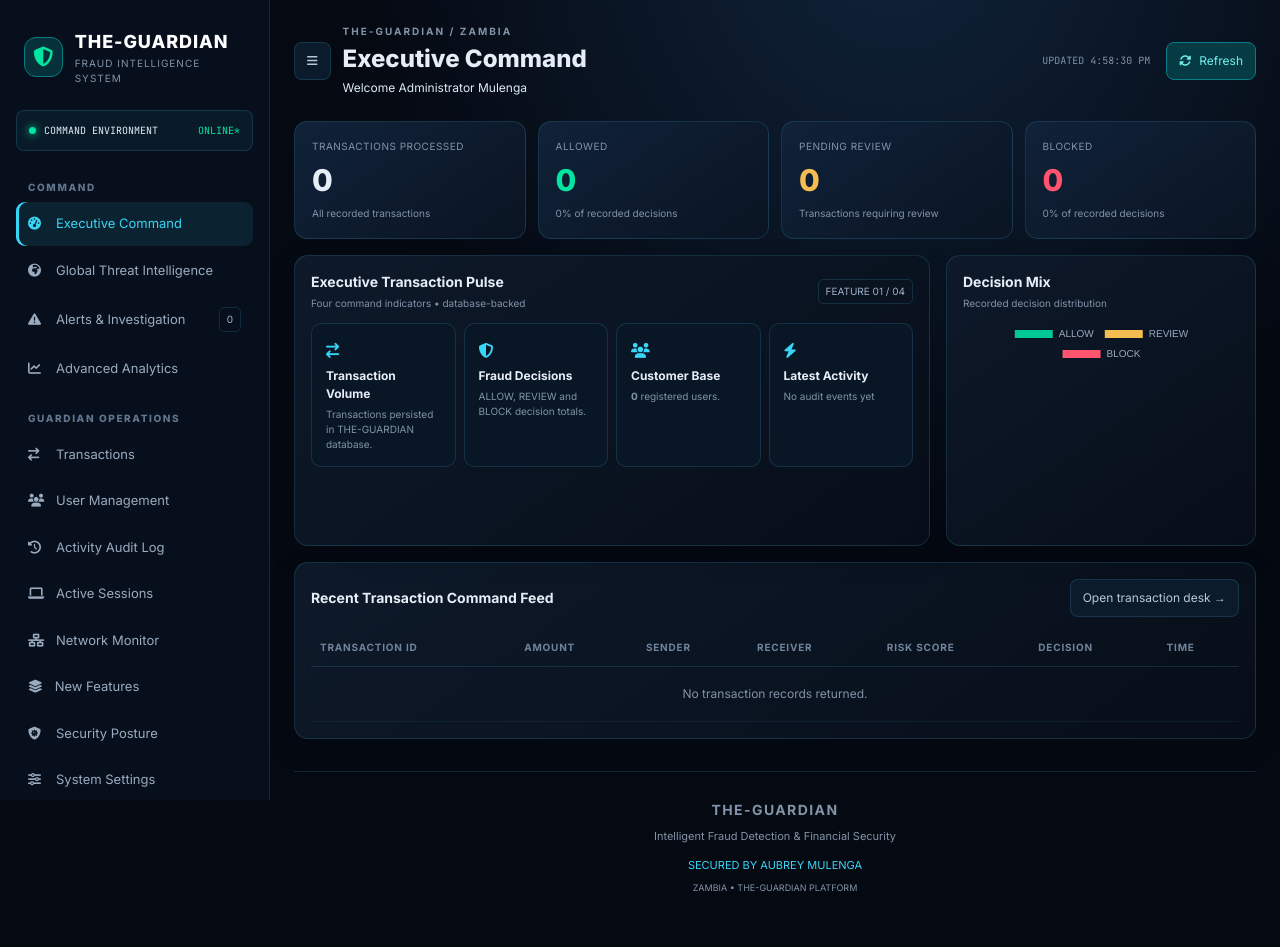
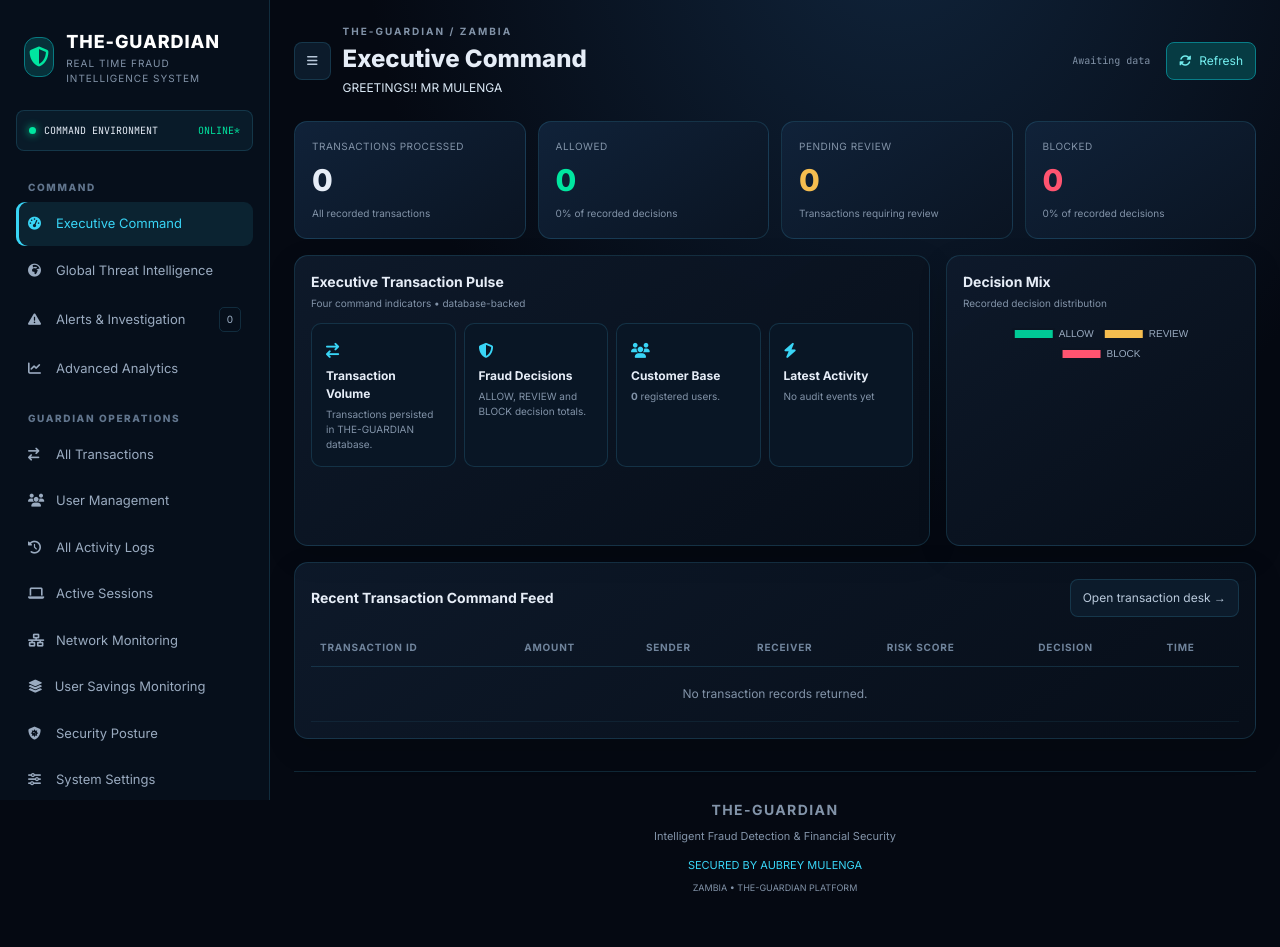
Before and after one commit to kingubreymulenga/REAL-TIME-FRAUD-DETECTION-SYSTEM-, a FastAPI app: page /dashboard in a window 1280 px wide. Run offline with FastAPI, Linux system fonts and the light colour scheme; the visitor is signed in with stand-in values (Sample User, id 1); data that the repository does not hold is empty; some libraries are stand-ins or nearby versions.

Commit message:
Update dashboard.html

```diff
--- a/backend/app/templates/dashboard.html
+++ b/backend/app/templates/dashboard.html
@@ -480,7 +480,7 @@ footer{border-top:1px solid var(--line)}
   </div>
   <div class="brand-text">
    <div class="font-extrabold tracking-wider text-white text-lg">THE-GUARDIAN</div>
-   <div class="text-[10px] tracking-widest muted">FRAUD INTELLIGENCE SYSTEM</div>
+   <div class="text-[10px] tracking-widest muted">REAL TIME FRAUD INTELLIGENCE SYSTEM</div>
   </div>
  </div>
 
@@ -522,7 +522,7 @@ footer{border-top:1px solid var(--line)}
 
   <div class="nav-item" data-section="transactions" onclick="showSection('transactions')">
    <i class="fa-solid fa-arrow-right-arrow-left w-4"></i>
-   <span class="nav-label">Transactions</span>
+   <span class="nav-label">All Transactions</span>
   </div>
 
   <div class="nav-item" data-section="users" onclick="showSection('users')">
@@ -532,7 +532,7 @@ footer{border-top:1px solid var(--line)}
 
   <div class="nav-item" data-section="activity" onclick="showSection('activity')">
    <i class="fa-solid fa-clock-rotate-left w-4"></i>
-   <span class="nav-label">Activity Audit Log</span>
+   <span class="nav-label">All Activity Logs</span>
   </div>
 
   <div class="nav-item" data-section="sessions" onclick="showSection('sessions')">
@@ -542,11 +542,11 @@ footer{border-top:1px solid var(--line)}
 
   <div class="nav-item" data-section="network" onclick="showSection('network')">
    <i class="fa-solid fa-network-wired w-4"></i>
-   <span class="nav-label">Network Monitor</span>
+   <span class="nav-label">Network Monitoring</span>
   </div>
 
   <div class="nav-item" data-section="newfeatures" onclick="showSection('newfeatures')">
-  <i class="fa-solid fa-layer-group"></i><span>New Features</span>
+  <i class="fa-solid fa-layer-group"></i><span>User Savings Monitoring</span>
  </div>
  <div class="nav-item" data-section="security" onclick="showSection('security')">
    <i class="fa-solid fa-shield-virus w-4"></i>
@@ -575,7 +575,7 @@ footer{border-top:1px solid var(--line)}
 
   <p class="sidebar-footer-text px-3 mt-3 text-[10px] muted leading-relaxed">
    THE-GUARDIAN • ZAMBIA<br>
-   FRAUD DETECTION PLATFORM
+   Your Password is like a toothbrush • Dont share it and please change it often
   </p>
 
  </div>
@@ -594,7 +594,7 @@ footer{border-top:1px solid var(--line)}
    <div>
     <div class="text-[10px] tracking-[.2em] muted font-bold">THE-GUARDIAN / ZAMBIA</div>
     <h1 id="pageTitle" class="text-xl md:text-2xl font-extrabold mt-1">Executive Command</h1>
-    <p class="welcome mt-1">Welcome Administrator Mulenga</p>
+    <p class="welcome mt-1">GREETINGS!! MR MULENGA</p>
    </div>
 
   </div>
@@ -652,7 +652,7 @@ footer{border-top:1px solid var(--line)}
      <h3 class="font-bold text-sm">Executive Transaction Pulse</h3>
      <p class="text-[10px] muted mt-1">Four command indicators • database-backed</p>
     </div>
-    <span class="tag">FEATURE 01 / 04</span>
+
    </div>
 
    <div class="grid grid-cols-2 md:grid-cols-4 gap-2">
@@ -738,13 +738,13 @@ footer{border-top:1px solid var(--line)}
     <span style="color:var(--green)">● ALLOW</span>
     <span style="color:var(--amber)">● REVIEW</span>
     <span style="color:var(--red)">● BLOCK</span>
-    <span id="mapCount" class="ml-auto">0 geolocated events</span>
+    <span id="mapCount" class="ml-auto">Geolocated events</span>
    </div>
   </div>
 
   <div class="panel p-4">
    <h3 class="font-bold text-sm mb-1">Live Activity Stream</h3>
-   <p class="text-[10px] muted mb-3">Persisted audit events • FEATURE 02 / 04</p>
+   <p class="text-[10px] muted mb-3">Persisted audit events •</p>
    <div id="liveActivity" class="space-y-2 max-h-[355px] overflow-y-auto">
     <div class="loading">Loading audit activity…</div>
    </div>
@@ -766,7 +766,7 @@ footer{border-top:1px solid var(--line)}
 
   <div class="panel p-4">
    <div class="flex justify-between">
-    <h3 class="font-bold text-sm">Threat Signal Monitor</h3>
+    <h3 class="font-bold text-sm">Guardian Threat Signal Monitor</h3>
 
    </div>
    <div id="threatSignals" class="space-y-3 mt-4"></div>
@@ -796,10 +796,6 @@ footer{border-top:1px solid var(--line)}
    <div id="reportCount" class="text-2xl font-bold mt-2">—</div>
   </div>
 
-  <div class="metric">
-   <div class="text-[10px] muted">OPEN CASES</div>
-   <div id="caseCount" class="text-2xl font-bold mt-2">API REQUIRED</div>
-  </div>
 
  </div>
 
@@ -807,19 +803,19 @@ footer{border-top:1px solid var(--line)}
 
   <div class="feature-card">
    <i class="ico fa-solid fa-bell"></i>
-   <h4>Automated Risk Alerts <span class="tag ml-2">01 / 04</span></h4>
+   <h4>Automated Risk Alerts</h4>
    <p>Review and block decisions from the fraud engine.</p>
   </div>
 
   <div class="feature-card">
    <i class="ico fa-solid fa-magnifying-glass-chart"></i>
-   <h4>Transaction Investigation <span class="tag ml-2"> </h4>
+   <h4>Transaction Investigation </h4>
    <p>Inspect sender, receiver, amount, risk score and recorded factors.</p>
   </div>
 
   <div class="feature-card">
    <i class="ico fa-solid fa-file-circle-exclamation"></i>
-   <h4>Customer Reports <span class="tag ml-2">03 / 04</span></h4>
+   <h4>Customer Reports </h4>
    <p>Customer-submitted suspicious transaction reports need an admin reports API.</p>
   </div>
 
@@ -857,13 +853,6 @@ footer{border-top:1px solid var(--line)}
   </div>
  </div>
 
- <div class="panel p-4">
-  <h3 class="font-bold text-sm mb-2">Investigation Workspace</h3>
-  <div id="investigationStatus" class="text-xs muted">
-   Case and report APIs have not yet been connected.
-  </div>
- </div>
-
 </section>
 
 <!-- ADVANCED ANALYTICS -->
@@ -1006,19 +995,6 @@ footer{border-top:1px solid var(--line)}
  <div class="panel p-4">
   <h3 class="font-bold text-sm mb-3">System Activity Audit Log</h3>
   <div id="activityBody" class="space-y-2 max-h-[650px] overflow-y-auto"></div>
- </div>
-</section>
-
-<!-- SESSIONS -->
-
-<section id="section-sessions" class="section">
- <div class="panel p-4">
-  <h3 class="font-bold text-sm">Active Sessions & Devices</h3>
-  <p class="text-xs muted mt-2">
-   The current backend uses session cookies but does not maintain a server-side session registry.
-   A genuine cross-user session list requires session tracking.
-  </p>
-  <div class="mt-4 tag">SESSION TELEMETRY API NOT CONNECTED</div>
  </div>
 </section>
 
```
